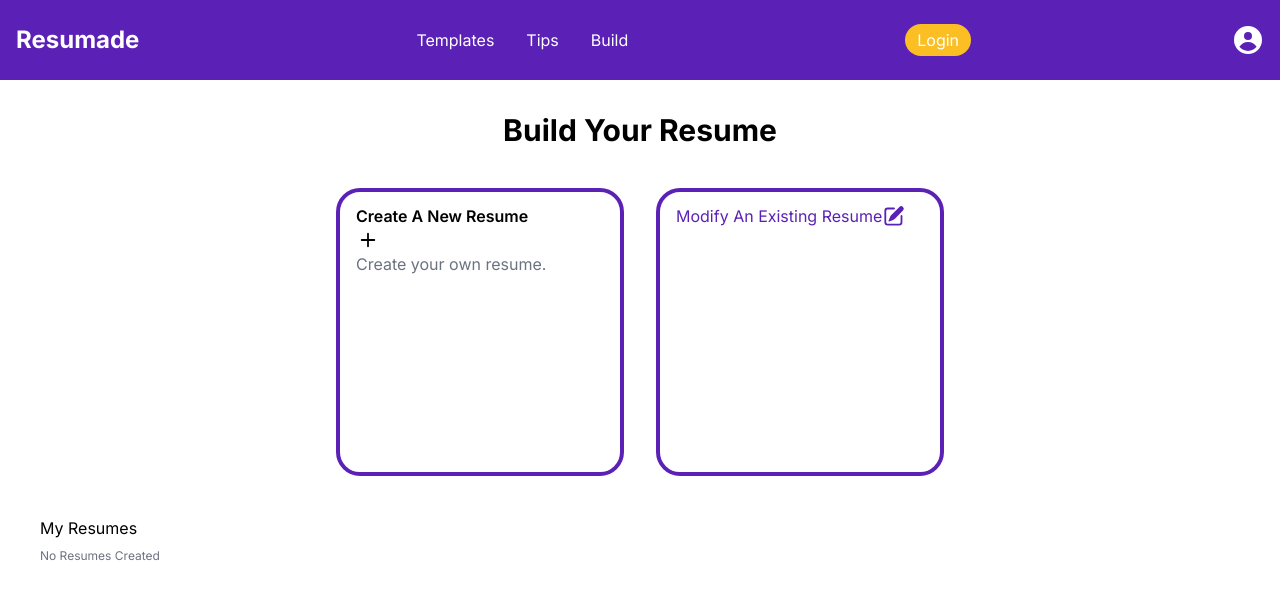
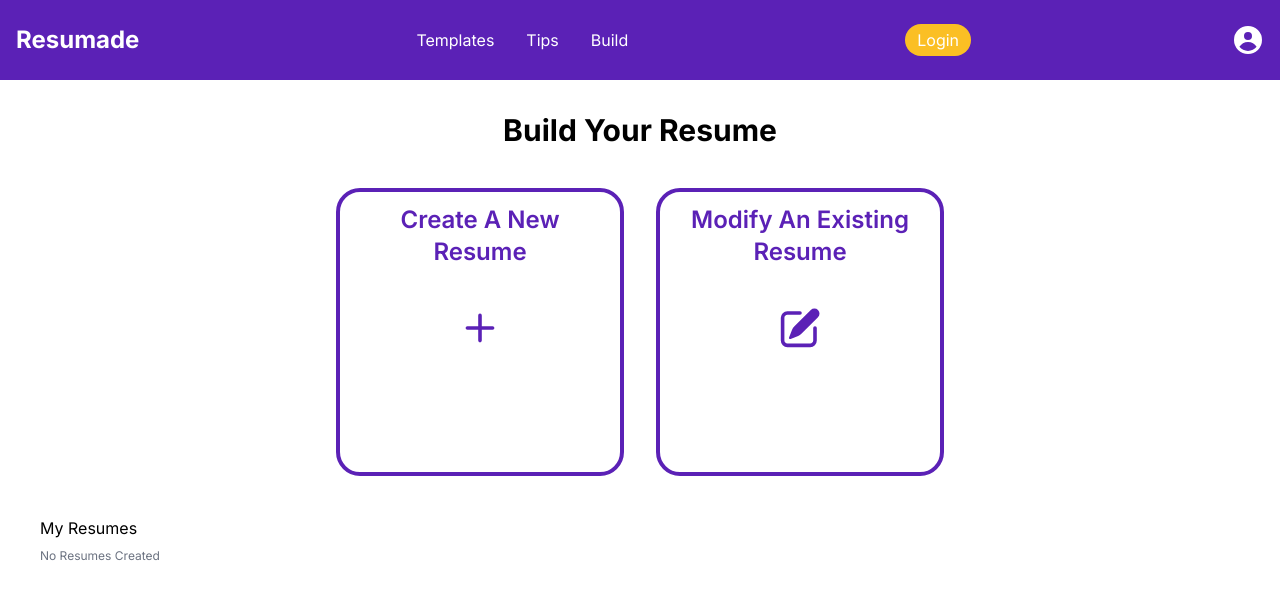
Before and after one commit to Josejguz/resume-generator, a Next.js app: page /build in a window 1280 px wide. Shown: the top 598 px of the page. Built offline with nearby package versions, Linux system fonts and the light colour scheme.

Commit message:
Refactor BuildResume Components

```diff
--- a/src/app/build/components/BuildResume.tsx
+++ b/src/app/build/components/BuildResume.tsx
@@ -1,7 +1,7 @@
 'use client'
 import React from 'react';
 import { useState, useEffect } from 'react';
-import { PlusIcon, PencilSquareIcon, XCircleIcon} from '@heroicons/react/20/solid'
+import ResumeOptions from './ResumeOptions';
 
 export default function BuildResume() {
 
@@ -51,46 +51,7 @@ export default function BuildResume() {
                 break;
 
            case "default":
-               return (
-                   <div className='flex justify-center'>
-
-                        {/*============== Create Resume Dialog Form ============== */}
-                        <dialog open={showDialog} className='h-80 w-1/2 rounded-3xl border-4 border-home-hover' id="dialog" >
-
-                                <div className='bg-home text-white p-4 flex justify-between'>
-                                    <h1 className='text-xl'>Create a New Resume</h1>
-                                    <XCircleIcon className='h-8 hover:cursor-pointer hover:text-red-500' onClick={handleDialog}/>
-                                </div>
-                                <div className='m-4'>
-                                    <label className='text-lg'>Resume Name</label>
-                                    <input type='text' className='border-2 border-home w-full rounded-2xl p-2' placeholder='Resume Title' />
-
-                                    <br/>
-
-                                    <label className='text-lg'>Template</label>
-                                    <select className='border-2 border-home w-full rounded-2xl p-2'>
-                                        <option>Template 1</option>
-                                        <option>Template 2</option>
-                                        <option>Template 3</option>
-                                    </select>
-                                    <br/>
-                                    <button className='bg-home hover:bg-home-hover flex flex-row justify-center text-white p-2 rounded-2xl w-full mt-4' onClick={createResume}>Create Resume <PlusIcon className=' ml-1 h-6'/></button>
-                                </div>
-
-                        </dialog>
-
-                        {/*============== Create or Modify Resume Buttons ============== */}
-                       <button className="flex flex-col align-middle py-3 px-4 rounded-3xl border-4 h-72 w-72 m-4 border-home hover:bg-home hover:text-white" onClick={/*()=>setDisplay("NewResume")*/ handleDialog}>
-                           <h1 className="font-semibold">Create A New Resume </h1>
-                           <PlusIcon className="h-6"/>
-                           <p className='text-gray-500'>Create your own resume.</p>
-                       </button>
-                       <button className=" flex py-3 px-4 text-home rounded-3xl border-4 h-72 w-72 m-4 border-home">
-                           <h1>Modify An Existing Resume</h1>
-                           <PencilSquareIcon className="h-6"/>
-                       </button>
-                   </div>
-               )
+                return <ResumeOptions showDialog={showDialog} handleDialog={handleDialog} createResume={createResume} />
            }
        }
 
--- /dev/null
+++ b/src/app/build/components/ResumeOptions.tsx
@@ -0,0 +1,54 @@
+'use client'
+
+import { PlusIcon, PencilSquareIcon, XCircleIcon } from '@heroicons/react/20/solid'
+import { useState } from 'react';
+
+
+export default function ResumeOptions({showDialog, handleDialog, createResume}: {showDialog: boolean, handleDialog: () => void, createResume: () => void}) {
+
+    return (
+        <div className='flex justify-center'>
+
+            {/*============== Create Resume Dialog Form ============== */}
+            <dialog open={showDialog} className='h-80 w-1/2 rounded-3xl border-4 border-home-hover' id="dialog" >
+
+                    <div className='bg-home text-white p-4 flex justify-between'>
+                        <h1 className='text-xl'>Create a New Resume</h1>
+                        <XCircleIcon className='h-8 hover:cursor-pointer hover:text-red-500' onClick={handleDialog}/>
+                    </div>
+                    <div className='m-4'>
+                        <label className='text-lg'>Resume Name</label>
+                        <input type='text' className='border-2 border-home w-full rounded-2xl p-2' placeholder='Resume Title' />
+
+                        <br/>
+
+                        <label className='text-lg'>Template</label>
+                        <select className='border-2 border-home w-full rounded-2xl p-2'>
+                            <option>Template 1</option>
+                            <option>Template 2</option>
+                            <option>Template 3</option>
+                        </select>
+                        <br/>
+                        <button className='bg-home hover:bg-home-hover flex flex-row justify-center text-white p-2 rounded-2xl w-full mt-4' onClick={createResume}>Create Resume <PlusIcon className=' ml-1 h-6'/></button>
+                    </div>
+
+            </dialog>
+
+            {/*============== Create or Modify Resume Buttons ============== */}
+            <button className="flex flex-col py-3 px-4 rounded-3xl border-4 h-72 w-72 m-4 text-home border-home hover:bg-home hover:text-white" onClick={handleDialog}>
+                <div className='flex flex-col justify-center'>
+                    <h1 className="font-semibold text-2xl">Create A New Resume </h1>
+                    <PlusIcon className="h-12 m-9"/>
+                </div>
+                <br/>
+            </button>
+            <button className="flex flex-col py-3 px-4 rounded-3xl border-4 h-72 w-72 m-4 text-home border-home hover:bg-home hover:text-white">
+                <div className='flex flex-col justify-center'>
+                    <h1 className="font-semibold text-2xl">Modify An Existing Resume </h1>
+                    <PencilSquareIcon className="h-12 m-9"/>
+                </div>
+                <br/>
+            </button>
+        </div>
+    )
+}
```
